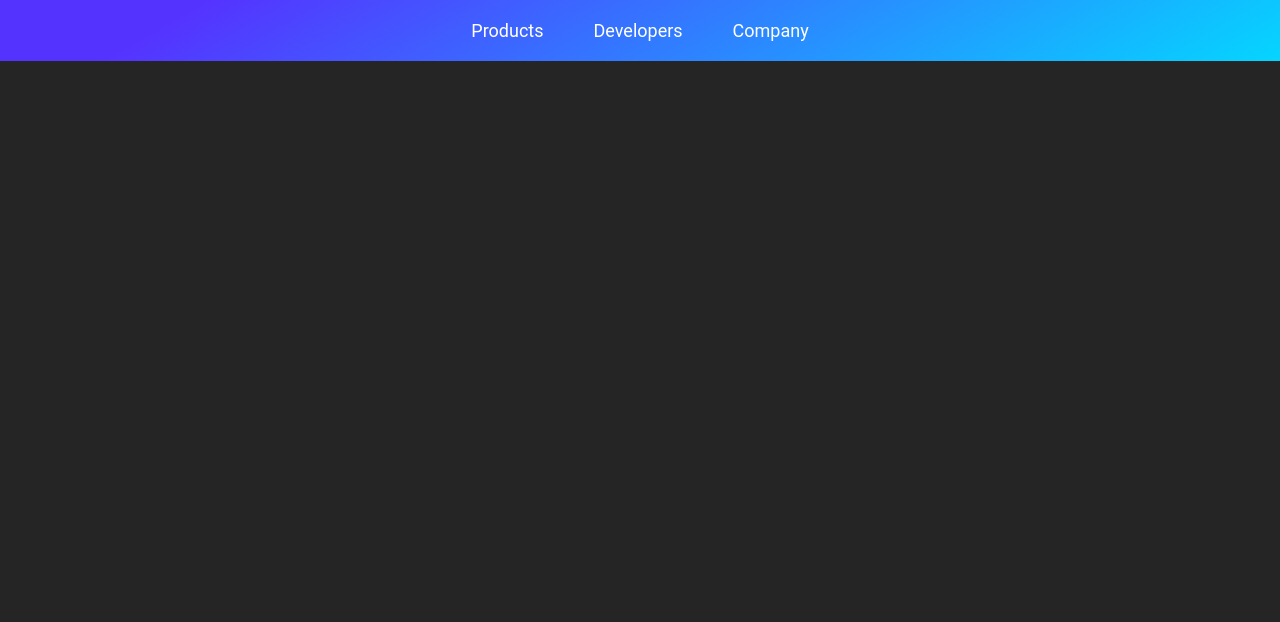
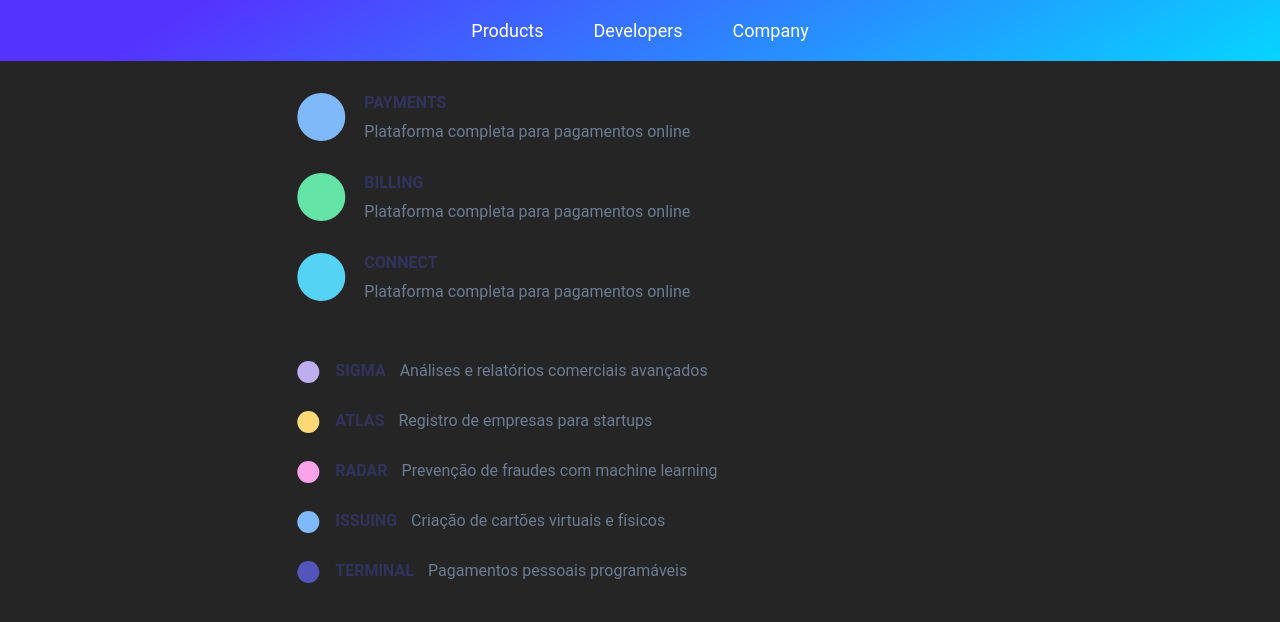
Before and after one commit to Pedro-Murilo/stripe-menu, a React (Create React App) app: page / in a window 1280 px wide. Both pictures are taken after a click on the button "Products". Shown: the top 622 px of the page. Built offline with nearby package versions, Linux system fonts and the light colour scheme.

Commit message:
create: component dropdown animations

```diff
--- /dev/null
+++ b/src/components/Dropdown/Root.js
@@ -0,0 +1,23 @@
+import { useContext } from "react";
+import { motion } from "framer-motion";
+
+import { Context } from "./Provider";
+import DropdownSection from "./Section";
+
+export function DropdownRoot() {
+  const { options } = useContext(Context);
+
+  return (
+    <div className="dropdown-root">
+      <div>
+        <div className="dropdown-container">
+          {options.map((item) => (
+            <DropdownSection key={item.id} option={item} />
+          ))}
+        </div>
+      </div>
+    </div>
+  );
+}
+
+export default DropdownRoot;
--- /dev/null
+++ b/src/components/Dropdown/Section.js
@@ -0,0 +1,36 @@
+import { useContext } from "react";
+import { motion } from "framer-motion";
+
+import { Context } from "./Provider";
+
+function DropdownSection({ option }) {
+    const { cachedId } = useContext(Context);
+
+    const { id, optionCenterX, contentDimensions } = option;
+
+    const contentWidth = contentDimensions?.width || 0;
+    const x = optionCenterX - contentWidth / 2;
+
+    const isActive = cachedId === id;
+
+    return (
+      <motion.div className="dropdown-section"
+        initial={{
+            x,
+        }}
+        animate={{
+            x,
+            opacity: isActive ? 1 : 0,
+            pointerEvents: isActive ? 'unset' : 'none',
+        }}
+        transition={{
+            ease: 'easeOut',
+            opacity: { duration: 0.2 },
+        }}
+      >
+          <option.WrappedContent />
+      </motion.div>
+  )
+}
+
+export default DropdownSection;
--- a/src/components/Dropdown/index.js
+++ b/src/components/Dropdown/index.js
@@ -1,2 +1,3 @@
 export { DropdownProvider  } from './Provider'
 export { DropdownOption  } from './Option'
+export { DropdownRoot  } from './Root'
--- a/src/components/Navbar/index.js
+++ b/src/components/Navbar/index.js
@@ -1,5 +1,4 @@
-import { useContext } from "react";
-import { DropdownOption, DropdownProvider } from "../Dropdown";
+import { DropdownOption, DropdownProvider, DropdownRoot } from "../Dropdown";
 
 import { Container, DropdownStyles } from "./styles";
 import { Products, Developers, Company } from "../Content";
@@ -21,6 +20,8 @@
             </li>
           </ul>
         </Container>
+
+        <DropdownRoot />
       </DropdownStyles>
     </DropdownProvider>
   );
--- a/src/components/Navbar/styles.js
+++ b/src/components/Navbar/styles.js
@@ -23,4 +23,21 @@
             opacity: 0.55;
         }
     }
+
+    .dropdown-root {
+        z-index: 10;
+        position: absolute;
+    }
+
+    .dropdown-arrow {
+
+    }
+
+    .dropdown-container {
+        position: absolute;
+    }
+
+    .dropdown-section {
+        position: absolute;
+    }
 `
```
